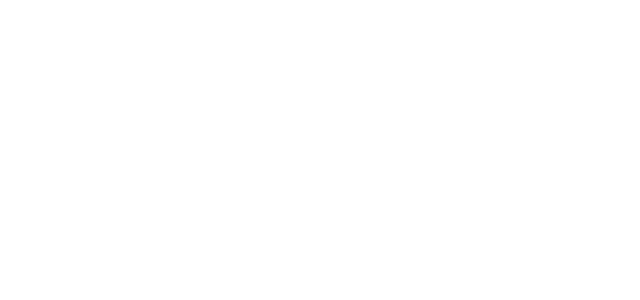
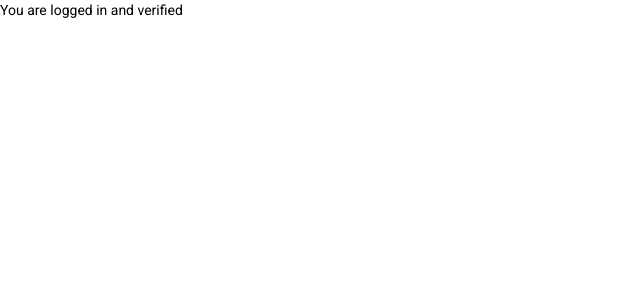
Before and after one commit to och-karr/auth_flow, an Angular app: page /logged-in in a window 1280 px wide. Before the commit this address led to /. Shown: the top 300 px of the page, without its empty margins (0-640 px from the left). Built offline with nearby package versions, Linux system fonts and the light colour scheme.

Commit message:
feat: add logged-in component

```diff
--- a/src/app/app-routing.module.ts
+++ b/src/app/app-routing.module.ts
@@ -2,12 +2,14 @@
 import { RouterModule } from '@angular/router';
 import { RegisterComponent } from './components/register/register.component';
 import { LoginComponent } from './components/login/login.component';
+import { LoggedInComponent } from './components/logged-in/logged-in.component';
 import { RegisterComponentModule } from './components/register/register.component-module';
 import { UserServiceModule } from './services/user.service-module';
 import { LoginComponentModule } from './components/login/login.component-module';
+import { LoggedInComponentModule } from './components/logged-in/logged-in.component-module';
 
 @NgModule({
-  imports: [RouterModule.forRoot([{ path: 'register', component: RegisterComponent }, { path: 'login', component: LoginComponent }]), RegisterComponentModule, UserServiceModule, LoginComponentModule],
+  imports: [RouterModule.forRoot([{ path: 'register', component: RegisterComponent }, { path: 'login', component: LoginComponent }, { path: 'logged-in', component: LoggedInComponent }]), RegisterComponentModule, UserServiceModule, LoginComponentModule, LoggedInComponentModule],
   exports: [RouterModule]
 })
 export class AppRoutingModule { }
--- /dev/null
+++ b/src/app/components/logged-in/logged-in.component.html
@@ -0,0 +1 @@
+<p>You are logged in and verified</p>
--- /dev/null
+++ b/src/app/components/logged-in/logged-in.component.ts
@@ -0,0 +1,11 @@
+import { ChangeDetectionStrategy, Component, ViewEncapsulation } from '@angular/core';
+
+@Component({
+  selector: 'app-logged-in',
+  styleUrls: ['./logged-in.component.scss'],
+  templateUrl: './logged-in.component.html',
+  encapsulation: ViewEncapsulation.Emulated,
+  changeDetection: ChangeDetectionStrategy.OnPush
+})
+export class LoggedInComponent {
+}
--- a/src/app/components/login/login.component.ts
+++ b/src/app/components/login/login.component.ts
@@ -27,7 +27,7 @@
     })
       .subscribe({
         next: () => {
-          // this._router.navigate(['/logged-in'])
+          this._router.navigate(['/logged-in'])
         },
         error: () => {
         }
```
Also changed, not shown: src/app/components/logged-in/logged-in.component-module.ts (added, +11 -0 lines), src/app/components/logged-in/logged-in.component.scss (added).
